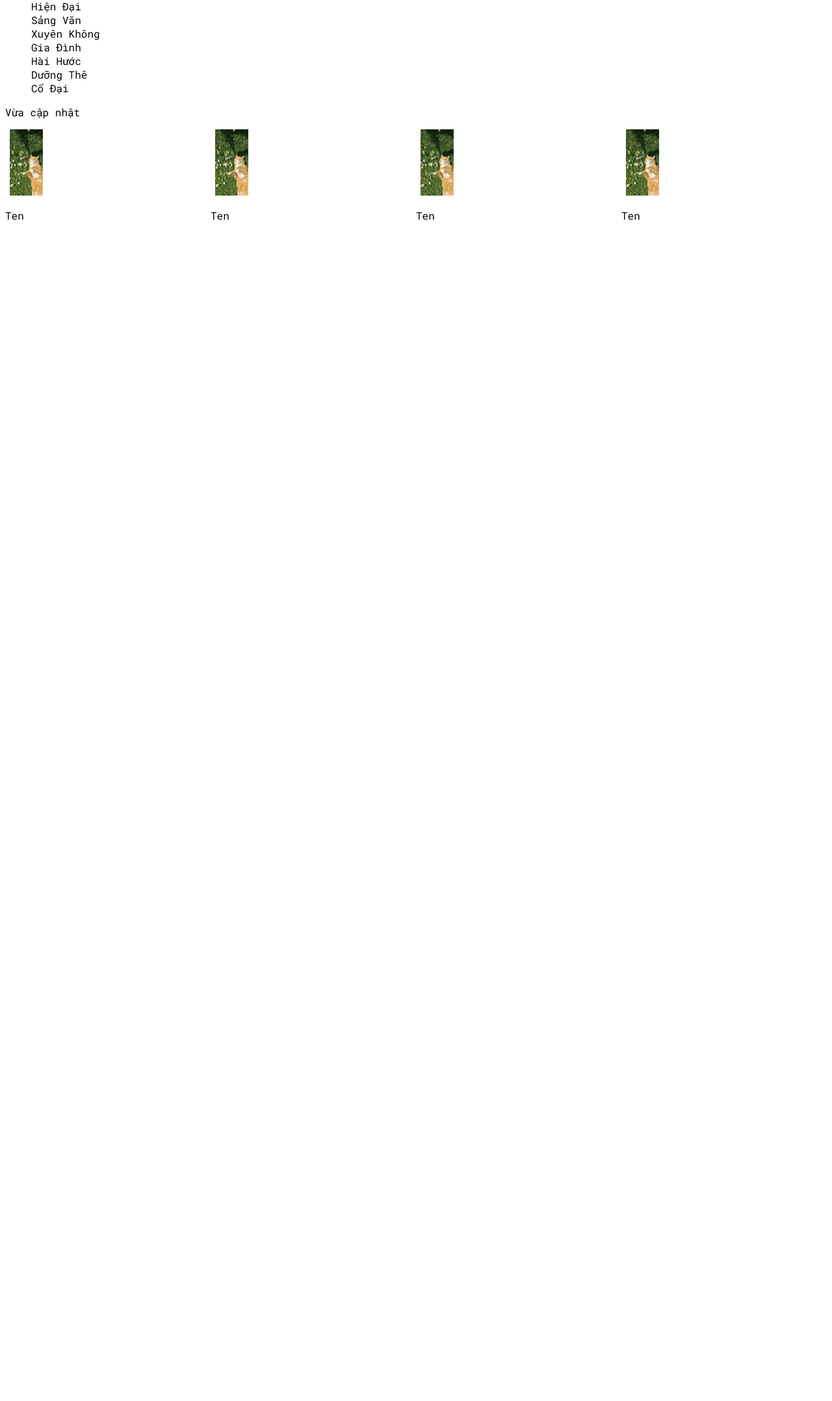
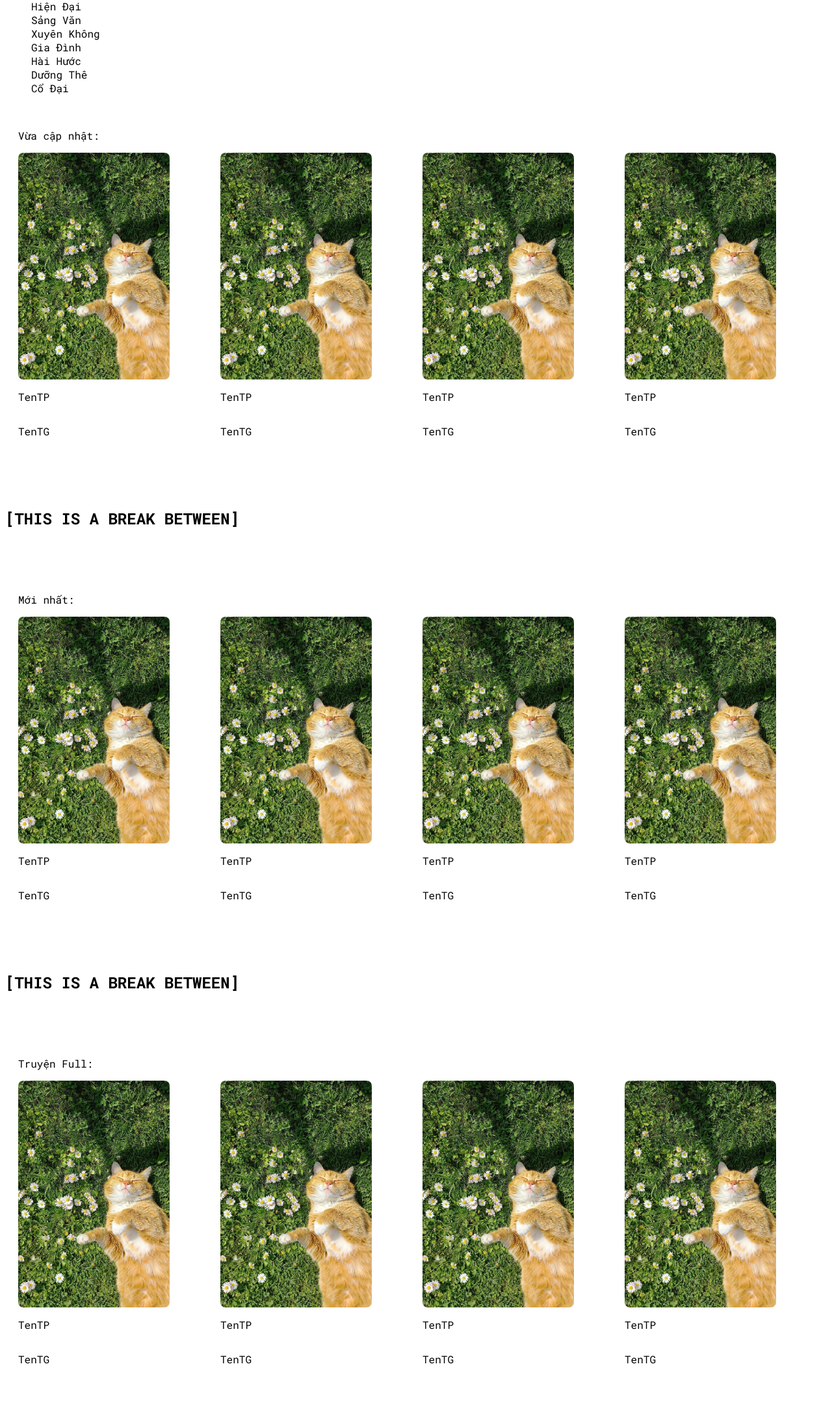
Before and after one commit to Chivisakata/wentruyenchu-root, a PHP site: page /home.html in a window 1280 px wide. Shown: the part 252-2408 px from the top of the page at 65% size. Before the commit the page ends 591 px from the top, so only its background shows below. Run offline with PHP 8.4, Linux system fonts and the light colour scheme.

Commit message:
fix + add: fix "justUpdate" ; add "newest", "fullNovel" accordingly to "justUpdate".

```diff
--- a/home.html
+++ b/home.html
@@ -9,7 +9,9 @@
         <link rel="preconnect" href="https://fonts.gstatic.com" crossorigin>
         <link href="https://fonts.googleapis.com/css2?family=Roboto+Mono:ital,wght@0,100..700;1,100..700&display=swap" rel="stylesheet">
     </head>
+
     <body>
+<!----TOP---->
         <div>
             <div class="navBar">
                 <img src="images/gamingcat.jpg">
@@ -20,6 +22,8 @@
                 <input type="text" placeholder="Nhập tên truyện muốn tìm...">
                 <button><img src="images/search-icon.png"></button>
             </div>
+
+<!----MENU VIEW---->
             <div class="menu">
                 <div class="categories">
                     <ul>
@@ -39,29 +43,168 @@
                         <li>Cổ Đại</li>
                     </ul>
                 </div>
+
+<!----MỚI UPDATE---->
+
                 <div class="justUpdate">
-                    <p>Vừa cập nhật</p>
+                    <p>Vừa cập nhật:</p>
                     <div class="wrapper">
                         <div>
                             <img src="images/placeholder.jpg">
-                            <p>Ten</p>
+                            <p>TenTP</p>
+                            <p>TenTG</p>
                         </div>
                         <div>
                             <img src="images/placeholder.jpg">
-                            <p>Ten</p>
+                            <p>TenTP</p>
+                            <p>TenTG</p>
                         </div>
                         <div>
                             <img src="images/placeholder.jpg">
-                            <p>Ten</p>
+                            <p>TenTP</p>
+                            <p>TenTG</p>
                         </div>
                         <div>
                             <img src="images/placeholder.jpg">
-                            <p>Ten</p>
+                            <p>TenTP</p>
+                            <p>TenTG</p>
                         </div>
+                        <div>
+                            <img src="images/placeholder.jpg">
+                            <p>TenTP</p>
+                            <p>TenTG</p>
+                        </div>
+                        <div>
+                            <img src="images/placeholder.jpg">
+                            <p>TenTP</p>
+                            <p>TenTG</p>
+                        </div>
+                        <div>
+                            <img src="images/placeholder.jpg">
+                            <p>TenTP</p>
+                            <p>TenTG</p>
+                        </div>
+
+                    </div>
+                </div>
+<!--TOP TUẦN-->
+<!--TOP TUẦN-->
+<!--TOP TUẦN-->
+<!--TOP TUẦN-->
+<!--TOP TUẦN-->
+<br>
+<br>
+<h2>[THIS IS A BREAK BETWEEN]</h2>
+<br>
+<br>
+<!--TOP TUẦN-->
+<!--TOP TUẦN-->
+<!--TOP TUẦN-->
+<!--TOP TUẦN-->
+<!--TOP TUẦN-->
+
+<!----MỚI NHẤT---->
+                <div class="newest">
+                    <p>Mới nhất:</p>
+                    <div class="wrapper">
+                        <div>
+                            <img src="images/placeholder.jpg">
+                            <p>TenTP</p>
+                            <p>TenTG</p>
+                        </div>
+                        <div>
+                            <img src="images/placeholder.jpg">
+                            <p>TenTP</p>
+                            <p>TenTG</p>
+                        </div>
+                        <div>
+                            <img src="images/placeholder.jpg">
+                            <p>TenTP</p>
+                            <p>TenTG</p>
+                        </div>
+                        <div>
+                            <img src="images/placeholder.jpg">
+                            <p>TenTP</p>
+                            <p>TenTG</p>
+                        </div>
+                        <div>
+                            <img src="images/placeholder.jpg">
+                            <p>TenTP</p>
+                            <p>TenTG</p>
+                        </div>
+                        <div>
+                            <img src="images/placeholder.jpg">
+                            <p>TenTP</p>
+                            <p>TenTG</p>
+                        </div>
+                        <div>
+                            <img src="images/placeholder.jpg">
+                            <p>TenTP</p>
+                            <p>TenTG</p>
+                        </div>
+
+                    </div>
+                </div>
+
+
+<!--TOP YÊU THÍCH-->
+<!--TOP YÊU THÍCH-->
+<!--TOP YÊU THÍCH-->
+<!--TOP YÊU THÍCH-->
+<!--TOP YÊU THÍCH-->
+<br>
+<br>
+<h2>[THIS IS A BREAK BETWEEN]</h2>
+<br>
+<br>
+<!--TOP YÊU THÍCH-->
+<!--TOP YÊU THÍCH-->
+<!--TOP YÊU THÍCH-->
+<!--TOP YÊU THÍCH-->
+<!--TOP YÊU THÍCH-->
+
+                <div class="fullNovel">
+                    <p>Truyện Full:</p>
+                    <div class="wrapper">
+                        <div>
+                            <img src="images/placeholder.jpg">
+                            <p>TenTP</p>
+                            <p>TenTG</p>
+                        </div>
+                        <div>
+                            <img src="images/placeholder.jpg">
+                            <p>TenTP</p>
+                            <p>TenTG</p>
+                        </div>
+                        <div>
+                            <img src="images/placeholder.jpg">
+                            <p>TenTP</p>
+                            <p>TenTG</p>
+                        </div>
+                        <div>
+                            <img src="images/placeholder.jpg">
+                            <p>TenTP</p>
+                            <p>TenTG</p>
+                        </div>
+                        <div>
+                            <img src="images/placeholder.jpg">
+                            <p>TenTP</p>
+                            <p>TenTG</p>
+                        </div>
+                        <div>
+                            <img src="images/placeholder.jpg">
+                            <p>TenTP</p>
+                            <p>TenTG</p>
+                        </div>
+                        <div>
+                            <img src="images/placeholder.jpg">
+                            <p>TenTP</p>
+                            <p>TenTG</p>
+                        </div>
+
                     </div>
                 </div>
             </div>
         </div>
-
     </body>
 </html>
--- a/style.css
+++ b/style.css
@@ -1,10 +1,11 @@
-/* General styling*/
+
+/* General styling */
 body
 {
     font-family: "Roboto Mono", "san-serif", "Arial";
 }
 
-/* Top navbar styling*/
+/* Top navbar styling */
 .navBar
 {
     background-color: rgb(26,26,26);
@@ -59,6 +60,7 @@ body
     object-fit: fill;
 }
 
+
 /* Menu Styling */
 
 .categories ul li
@@ -66,28 +68,56 @@ body
     list-style: none;
 
 }
-.novel
-{
-    display:flex;
+
+
+/* Just Update Menu */
+.justUpdate, .newest, .fullNovel {
+    display: flex;
     flex-direction: column;
-
-}
-.novel img, p
-{
-    display:block;
-}
-
-.wrapper
-{
-    display:flex;
-    flex-direction: row;
+    padding: 20px;
 }
 
 
-.justUpdate div > img
-{
-    width:16%;
-    height:70%;
-    padding-left: 7px;
-    padding-right: 7px;
+.wrapper {
+    display: flex;
+    flex-direction: row;
+    overflow-x: auto;
+    gap: 20px;
+    padding-bottom: 10px;
 }
+
+
+.wrapper > div {
+    flex-shrink: 0;
+    display: flex;
+    flex-direction: column;
+}
+
+.wrapper img {
+    width: 80%;
+    height: auto;
+    border-radius: 8px;
+    aspect-ratio: 2 / 3;
+    object-fit: cover;
+}
+
+/* Default: Show 4 items */
+@media (min-width: 1024px) {
+    .wrapper > div {
+        width: calc(25% - 15px);
+    }
+}
+
+/* Tablet: Show 3 items */
+@media (min-width: 600px) and (max-width: 1023px) {
+    .wrapper > div {
+        width: calc(33.33% - 14px);
+    }
+}
+
+/* Mobile: Show 2 items */
+@media (max-width: 599px) {
+    .wrapper > div {
+        width: calc(50% - 10px);
+    }
+}
```
